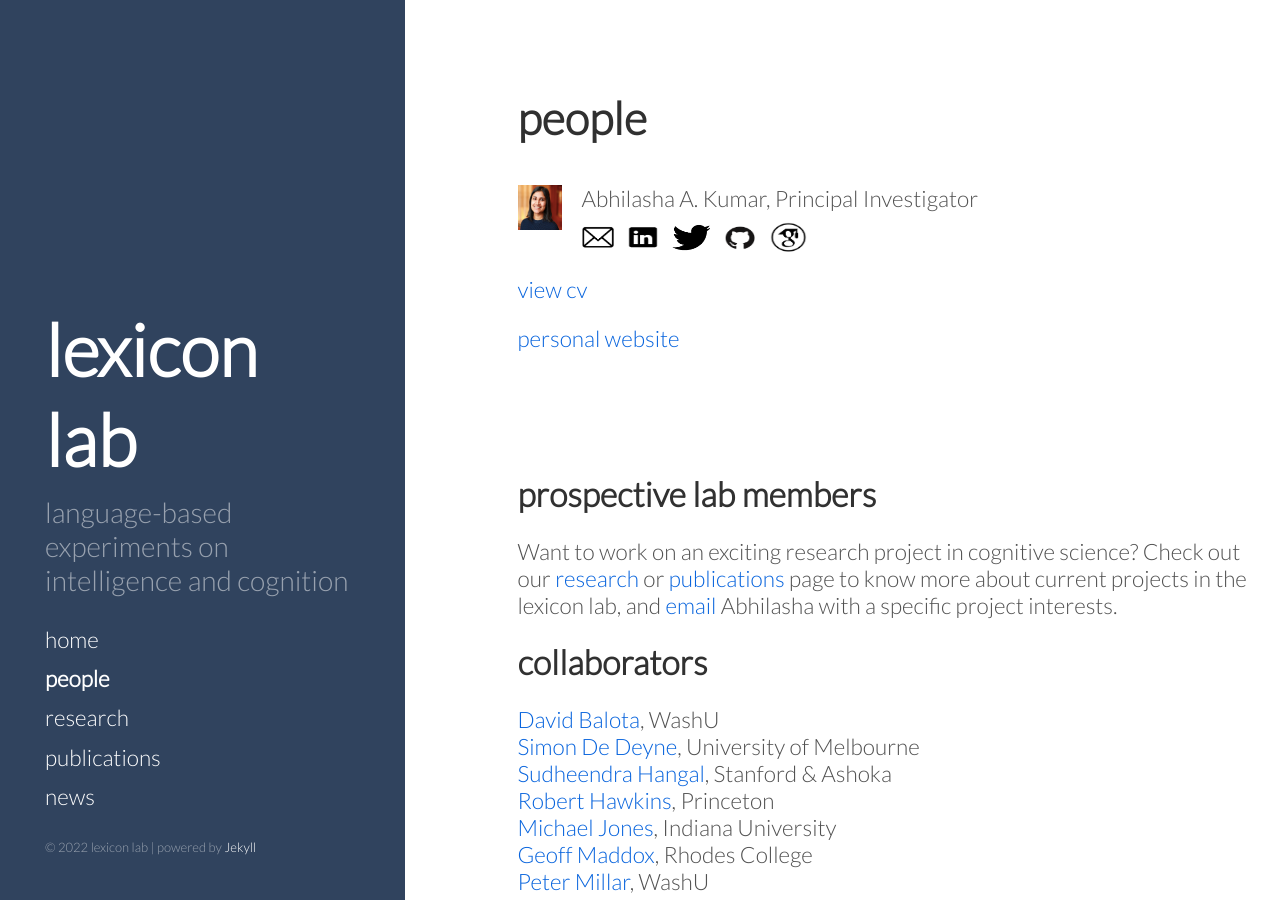
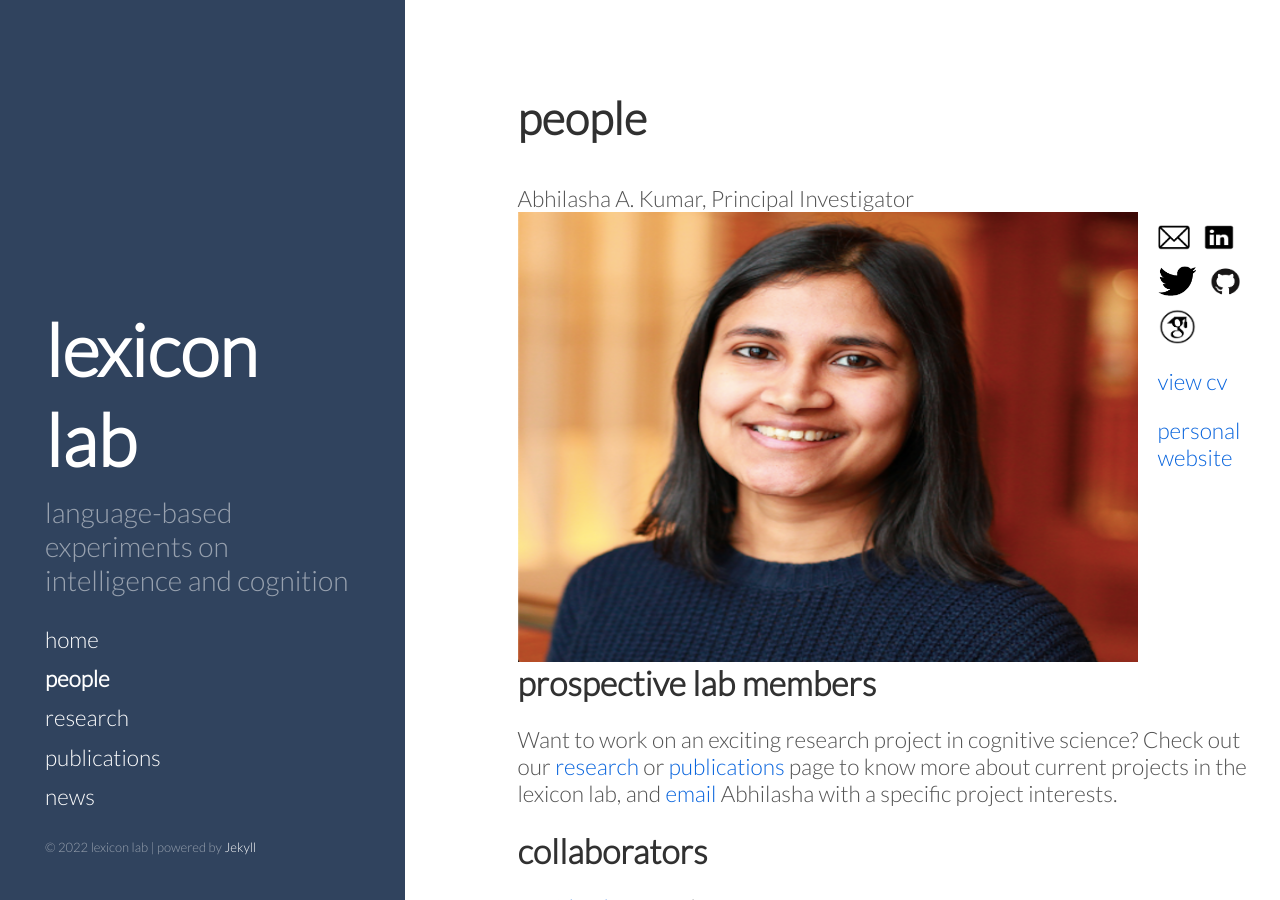
Before and after one commit to thelexiconlab/thelexiconlab.github.io, a Jekyll site: the page built from people.html, in a window 1280 px wide and 900 px high. Built offline with Jekyll 4.4.1, drawn with Linux system fonts in a browser that asks for light colours; Markdown is read by kramdown in place of the engine named in the settings.

Commit message:
changed sizes

```diff
--- a/people.html
+++ b/people.html
@@ -11,7 +11,7 @@ order: 2
 </head>
 <br>
 Abhilasha A. Kumar, Principal Investigator
-<img style="padding-right: 20px;width: 5vw; height: 5vh;" src="/images/team/kumar.png" align = "left"/><p><a href=mailto:kumaraa@iu.edu target="_blank"><img src ="/images/icons/email.png" alt="shared icon" style="width:2.5vw;height:3vh;margin: 10px 10px 0px 0px;"></a><a href=https://www.linkedin.com/in/abhilasha-kumar/ target="_blank"><img src ="/images/icons/linkedin.png" alt="shared icon" style="width:3vw;height:3vh;margin: 10px 10px 0px 0px;"></a><a href=https://twitter.com/abhilashaakumar target="_blank"><img src ="/images/icons/twitter.png" alt="shared icon" style="width:3vw;height:3.5vh;margin: 10px 10px 0px 0px;"></a><a href=https://github.com/abhilasha-kumar/ target="_blank"><img src ="/images/icons/git.png" alt="shared icon" style="width:3vw;height:3.5vh;margin: 10px 10px 0px 0px;"></a><a href=https://scholar.google.com/citations?user=wPMyJYsAAAAJ&hl=en target="_blank"><img src ="/images/icons/scholar.png" alt="shared icon" style="width:3vw;height:3.5vh;margin: 10px 10px 0px 0px;"></a></p>
+<img style="padding-right: 20px;width: 50vw; height: 50vh;" src="/images/team/kumar.png" align = "left"/><p><a href=mailto:kumaraa@iu.edu target="_blank"><img src ="/images/icons/email.png" alt="shared icon" style="width:2.5vw;height:3.5vh;margin: 10px 10px 0px 0px;"></a><a href=https://www.linkedin.com/in/abhilasha-kumar/ target="_blank"><img src ="/images/icons/linkedin.png" alt="shared icon" style="width:3vw;height:3.5vh;margin: 10px 10px 0px 0px;"></a><a href=https://twitter.com/abhilashaakumar target="_blank"><img src ="/images/icons/twitter.png" alt="shared icon" style="width:3vw;height:4vh;margin: 10px 10px 0px 0px;"></a><a href=https://github.com/abhilasha-kumar/ target="_blank"><img src ="/images/icons/git.png" alt="shared icon" style="width:3vw;height:4vh;margin: 10px 10px 0px 0px;"></a><a href=https://scholar.google.com/citations?user=wPMyJYsAAAAJ&hl=en target="_blank"><img src ="/images/icons/scholar.png" alt="shared icon" style="width:3vw;height:4vh;margin: 10px 10px 0px 0px;"></a></p>
 <a href="/Kumar_CV.pdf" target="_blank">view cv</a><p>  </p>
 <a href="http://abhilashak.weebly.com" target="_blank">personal website</a>
 
```
